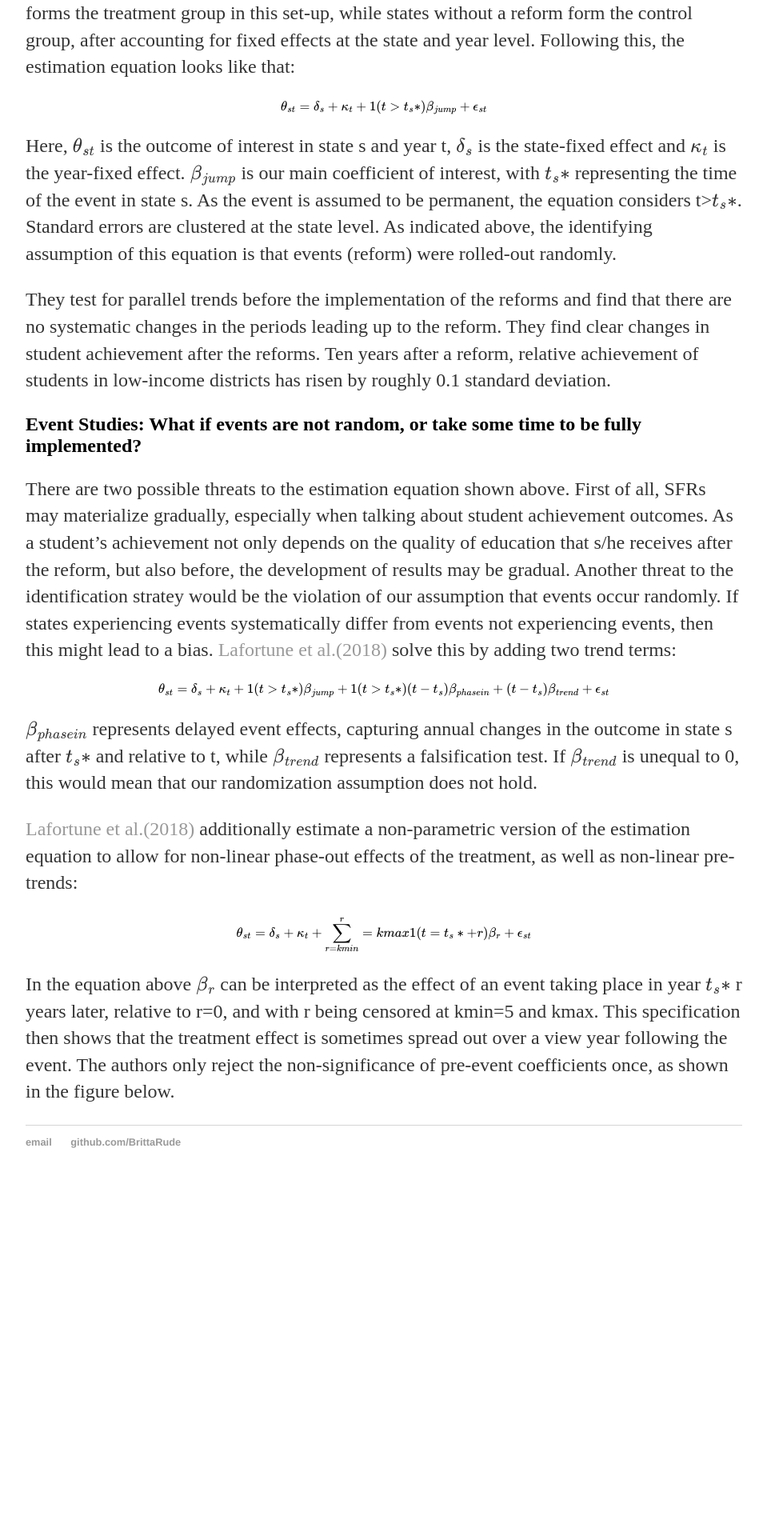
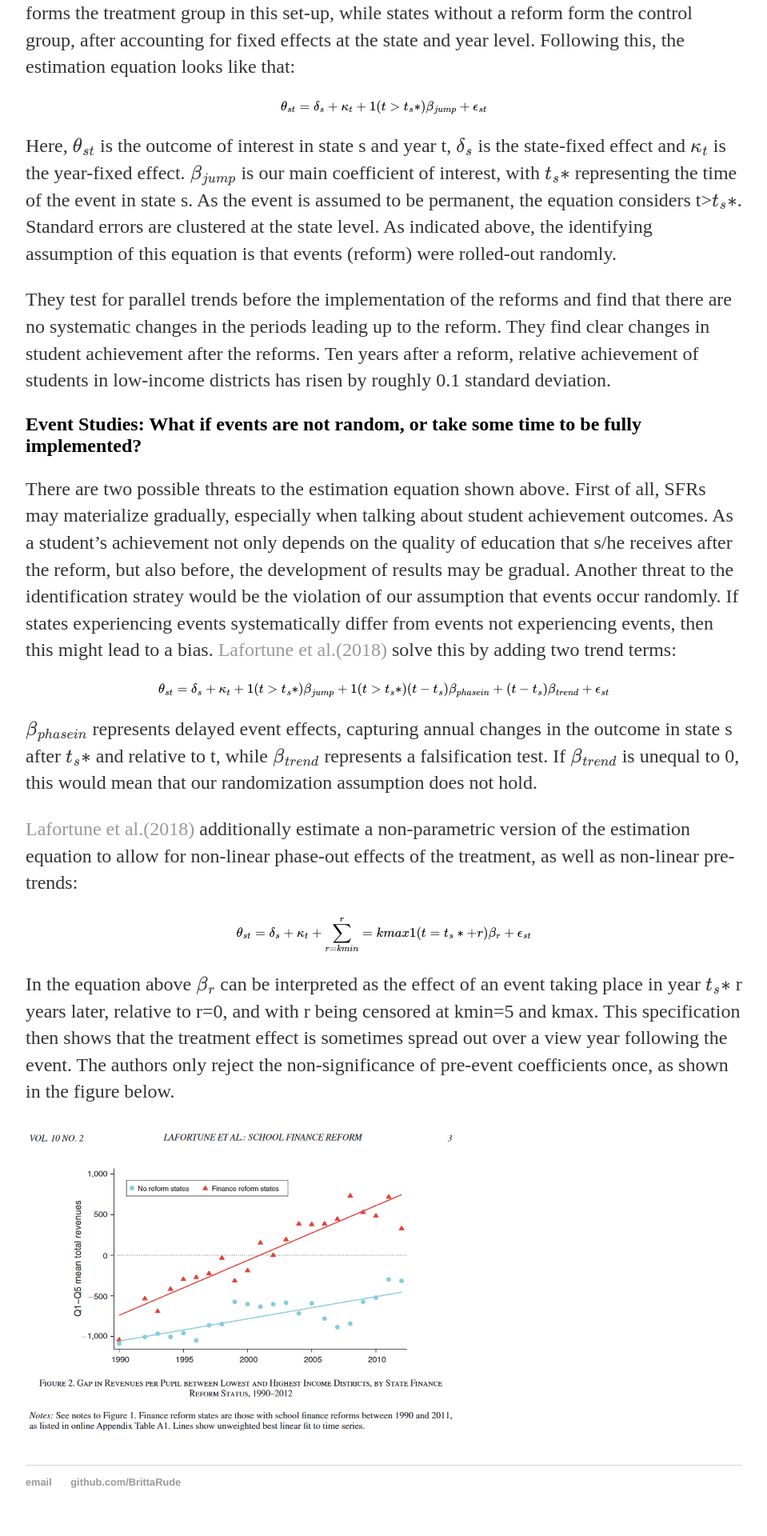
Before and after one commit to BrittaRude/BrittaRude.github.io, a Jekyll site: the page built from inputs_datascience/_posts/2020-07-22-britta-rude-event-study.md, in a window 1280 px wide. Shown: the part 1472-3392 px from the top of the page at 80% size, without its empty margins (160-1119 px from the left). Built offline with Jekyll 4.4.1, drawn with Linux system fonts in a browser that asks for light colours; formulas are drawn with MathJax 3; before the commit the page ends 2967 px from its top, so only the background shows below that.

Commit message:
Update 2020-07-22-britta-rude-event-study.md

```diff
--- a/inputs_datascience/_posts/2020-07-22-britta-rude-event-study.md
+++ b/inputs_datascience/_posts/2020-07-22-britta-rude-event-study.md
@@ -34,3 +34,5 @@ $$\beta_{phasein}$$ represents delayed event effects, capturing annual changes i
 $$ \theta_{st} = \delta_s + \kappa_t + \sum_{r=kmin}^r=kmax 1(t=t_s* + r) \beta_{r} + \epsilon_{st} $$
 
 In the equation above $$\beta_{r}$$ can be interpreted as the effect of an event taking place in year $$t_s*$$ r years later, relative to r=0, and with r being censored at kmin=5 and kmax. This specification then shows that the treatment effect is sometimes spread out over a view year following the event. The authors only reject the non-significance of pre-event coefficients once, as shown in the figure below.
+
+<img src="/images/Lafortune_2017_SFR.PNG" alt="Lafortune Event Study Graph" style="max-width:60%;"/>
```
